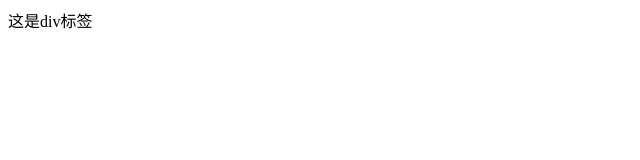
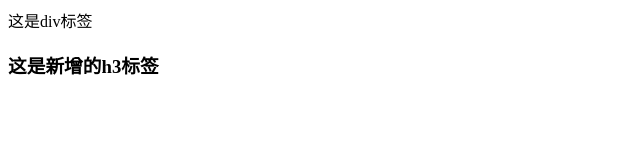
Before and after one commit to sjqw/legou, a plain HTML site: page index.html in a window 1280 px wide. Shown: the whole page, without its empty margins (0-640 px from the left). Drawn offline with Linux system fonts and the light colour scheme.

Commit message:
这是新增内容

```diff
--- a/index.html
+++ b/index.html
@@ -8,5 +8,6 @@
 </head>
 <body>
     <div>这是div标签</div>
+    <h3>这是新增的h3标签</h3>
 </body>
 </html>
```
